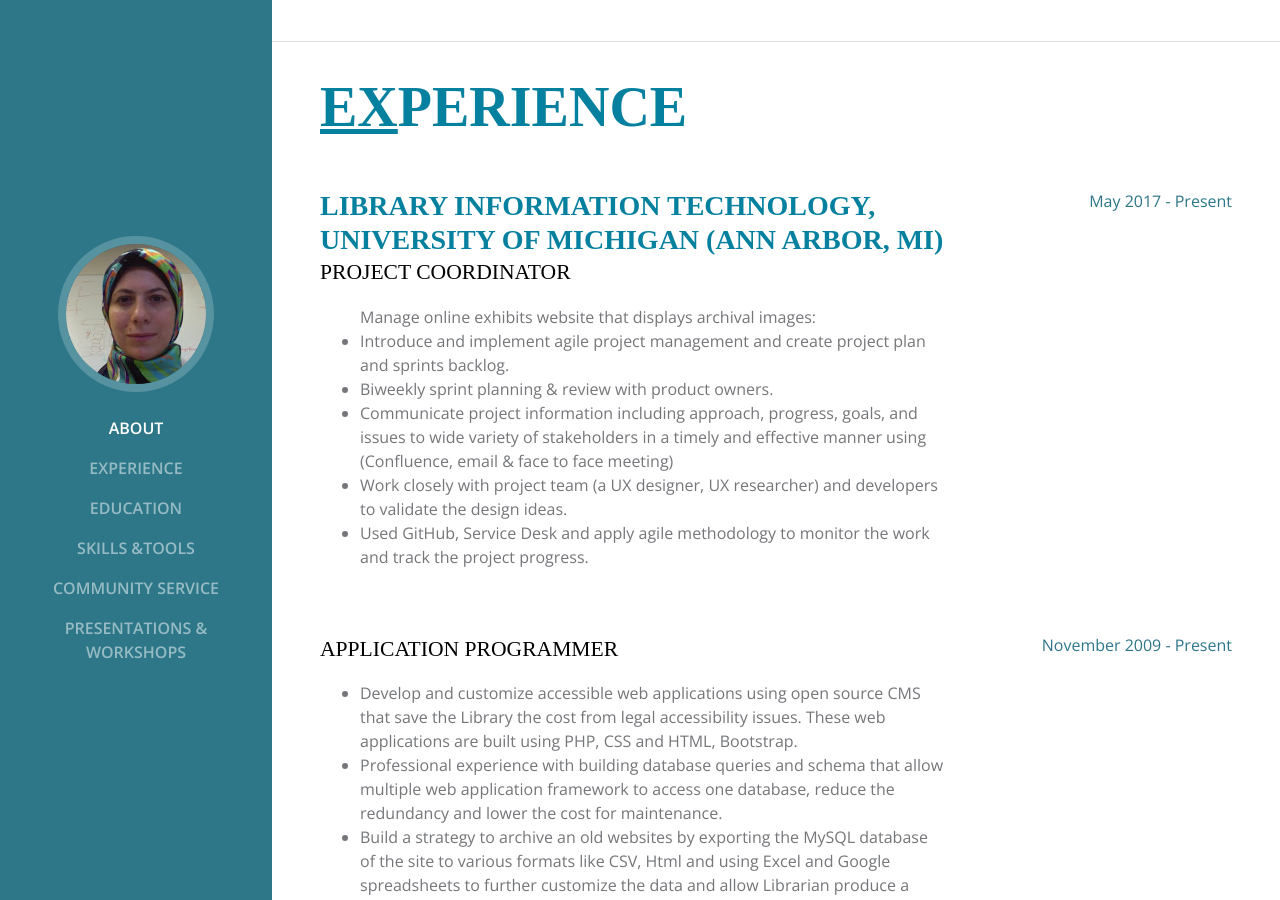
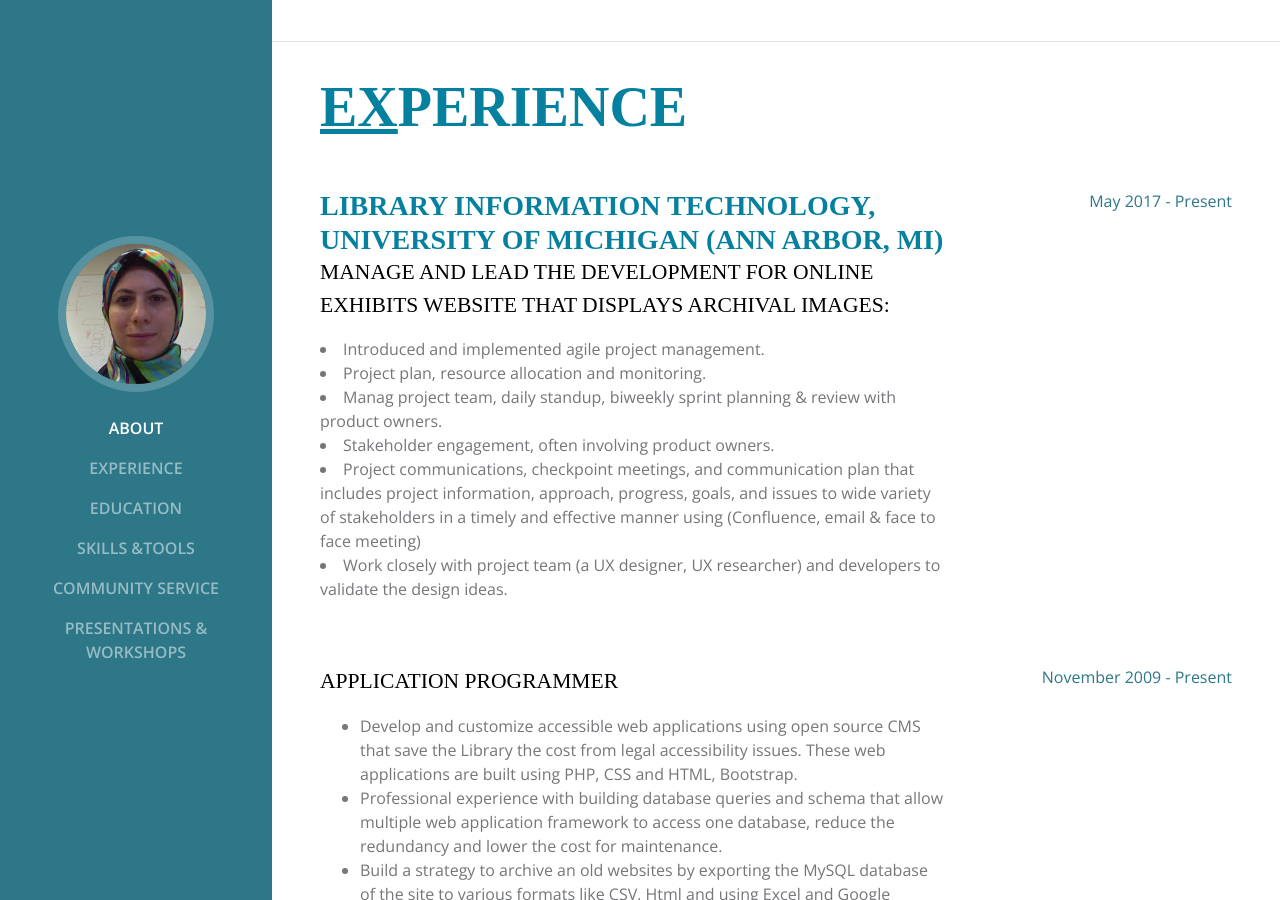
Before and after one commit to nancymou/nancymou.github.io, a Jekyll site: the page index.html, which Jekyll copies as it is, in a window 1280 px wide and 900 px high, scrolled down 858 px. Built offline with Jekyll 4.4.1, drawn with Linux system fonts in a browser that asks for light colours; some web fonts are replaced.

Commit message:
Update index.html

```diff
--- a/index.html
+++ b/index.html
@@ -111,26 +111,26 @@
             <div class="resume-content mr-auto">
                 <h3 class="mb-0">Library Information Technology, University of Michigan
                     (Ann Arbor, MI)</h3>
-                <div class="subheading mb-3">Project Coordinator</div>
+                <div class="subheading mb-3">Manage and lead the development for online exhibits website that displays archival images:</div>
                 <p>
-                    <ul>
-                        Manage online exhibits website that displays archival images:
                       <li>
-                        Introduce and implement agile project management and create project plan and sprints backlog.
+                        Introduced and implemented agile project management.
                       </li>
                       <li>
-                        Biweekly sprint planning &amp; review with product owners.
+                        Project plan, resource allocation and monitoring.
                       </li>
                       <li>
-                        Communicate project information including approach, progress, goals, and issues to wide variety of stakeholders in a timely and effective manner using (Confluence, email & face to face meeting)
+                        Manag project team, daily standup, biweekly sprint planning &amp; review with product owners.
+                      </li>
+                      <li>
+                        Stakeholder engagement, often involving product owners.
+                      </li>
+                      <li>
+                        Project communications, checkpoint meetings, and communication plan that includes project information, approach, progress, goals, and issues to wide variety of stakeholders in a timely and effective manner using (Confluence, email & face to face meeting)
                       </li>
                       <li>
                         Work closely with project team (a UX designer, UX researcher) and developers to validate the design ideas.
                       </li>
-                      <li>
-                        Used GitHub, Service Desk and apply agile methodology to monitor the work and track the project progress.
-                      </li>
-                    </ul>
                   </p>
              </div>
             <div class="resume-date text-md-right">
```
